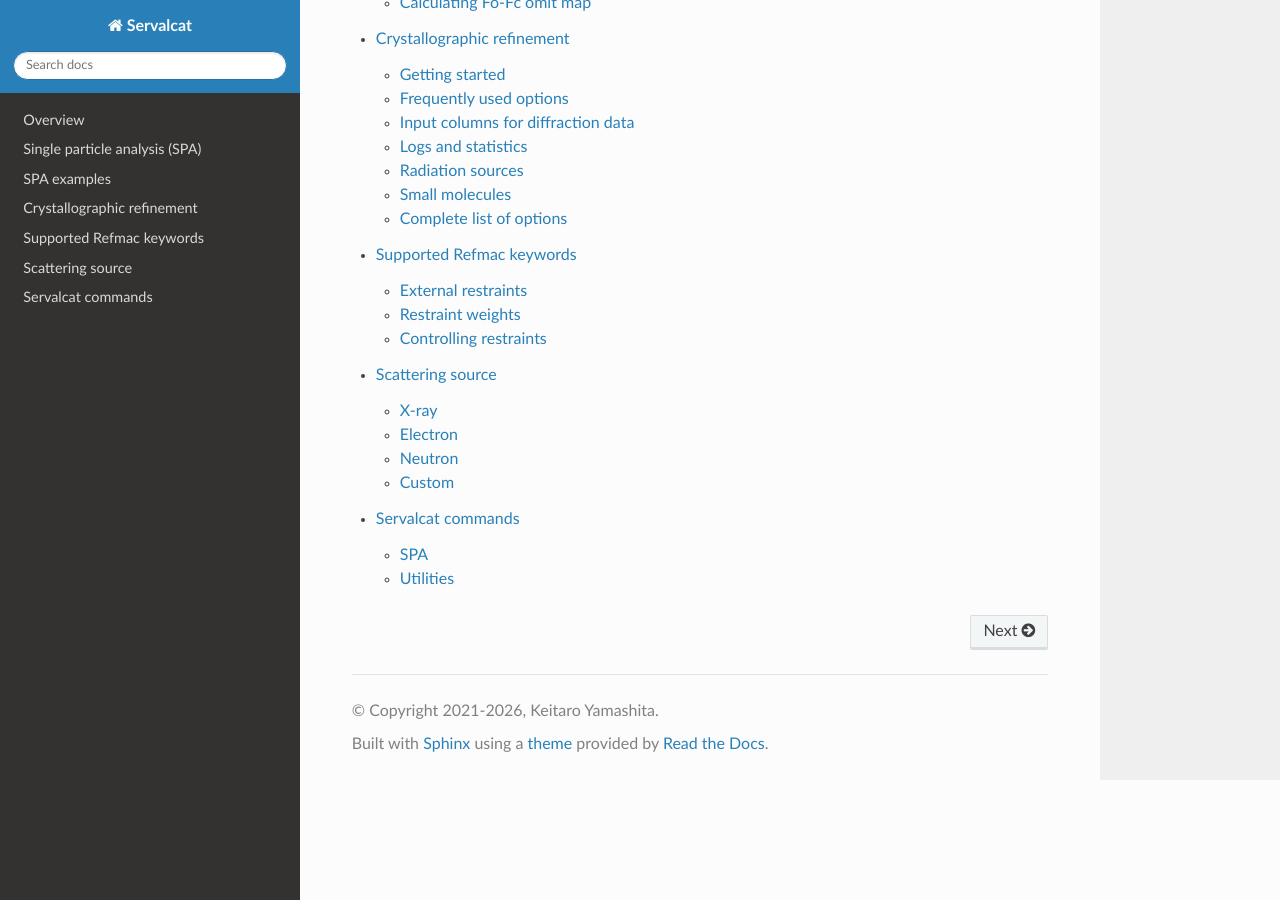
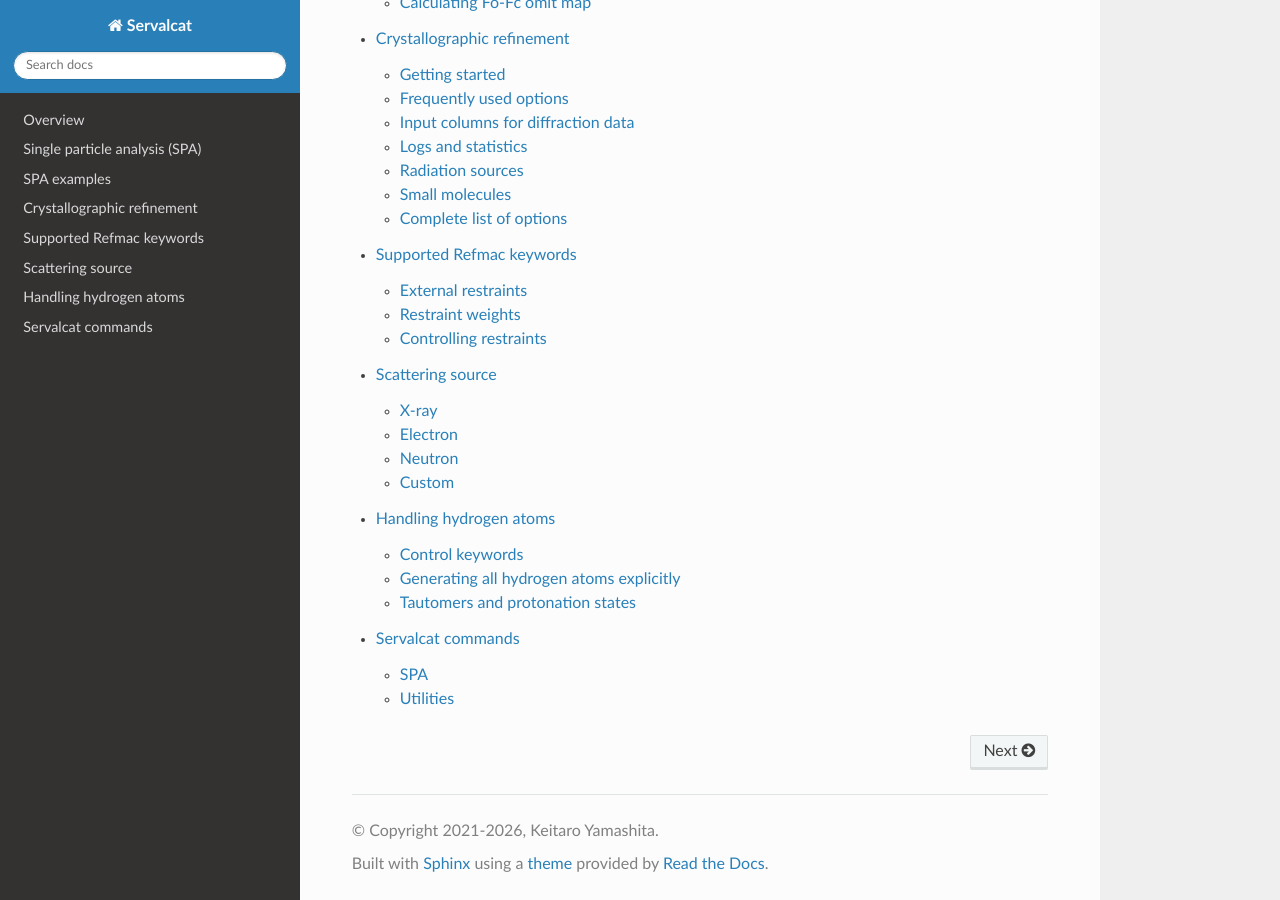
Before and after one commit to keitaroyam/servalcat, a Sphinx documentation site: the page built from docs/index.rst, in a window 1280 px wide and 900 px high, scrolled down 997 px. Built offline with Sphinx 7.4.7 and the Read the Docs theme 3.1.0, drawn with Linux system fonts in a browser that asks for light colours; some of the changed lines change nothing that is shown.

Commit message:
new doc: hydrogen

```diff
--- /dev/null
+++ b/docs/hydrogen.rst
@@ -0,0 +1,86 @@
+.. _hydrogen_handling:
+
+Handling hydrogen atoms
+=======================
+
+Servalcat provides options for handling hydrogen atoms during refinement. Because hydrogen atoms are often difficult to observe at typical resolutions, their treatment involves geometric restraints and controlling whether they respond to the experimental data.
+
+.. note::
+   By default, hydrogen atoms are used to maintain proper geometry and contribute to structure factor calculations, but their positions are only driven by geometric restraints. To allow their positions to be actively shifted by the experimental data, you must explicitly enable them.
+
+Control keywords
+----------------
+
+The following options are available for ``refine_xtal_norefmac`` and ``refine_spa_norefmac``.
+
+.. option:: --hydrogen <all|yes|no>
+
+   Specifies how hydrogen atoms are treated or generated before refinement. This option inherits the behaviour of the ``make hydr`` keyword in Refmac with slight differences.
+
+   * **all** (default): Hydrogen atoms are (re)generated for the model. However, "rotatable" hydrogen atoms (where multiple conformations are geometrically possible, such as hydroxyl hydrogens in Ser/Thr/Tyr) are *not* generated. This prevents incorrect initial placement from introducing artificial steric clashes.
+
+     .. note::
+        Histidine is a special case under ``all``. While ``HD1`` and ``HE2`` are present in the standard definition, they are **not** generated automatically by ``all`` due to tautomeric ambiguity.
+
+   * **yes**: Hydrogen atoms are used exactly as they are present in the input model. No new hydrogens are generated, and existing ones are not removed.
+   * **no**: All hydrogen atoms are stripped from the model before refinement.
+
+.. option:: --refine_h
+
+   By default, hydrogen atoms contribute to geometric restraints and the calculation of structure factors, but they are excluded from the gradient calculation against the experimental data (i.e., their positions are not shifted by the data).
+
+   Including the ``--refine_h`` flag includes hydrogen atoms in the gradient calculation of the experimental data term, allowing their positions to be refined against the observations.
+
+     .. note::
+        Regardless of the settings, **torsion angle restraints** for hydrogen atoms are always active. These restraints are defined in the standard monomer library or user-supplied dictionary files.
+
+.. option:: --hout
+
+   Controls the output of hydrogen atoms. By default, hydrogen atoms are not written to the coordinate file. Specify ``--hout`` to include hydrogen atoms in the output PDB/mmCIF files.
+
+Generating all hydrogen atoms explicitly
+-----------------------------------------
+
+To generate all hydrogen atoms including those with multiple potential ideal positions prior to refinement, use the following utility command:
+
+.. code-block:: bash
+
+   servalcat util h_add input.pdb
+
+This command places all hydrogen atoms at one of their ideal positions. It does *not* account for potential steric clashes with neighbouring atoms. Users must inspect the resulting positions and adjust them manually if necessary before proceeding to refinement. For the subsequent refinement, use ``--hydrogen yes --hout``.
+
+Tautomers and protonation states
+--------------------------------
+
+Servalcat follows the monomer library definitions for tautomers and protonation states. These definitions are generally intended to approximate standard protonation states under typical physiological conditions (e.g., carboxyl groups are deprotonated, and amino groups are protonated).
+
+To use alternative tautomers or protonation states, use the **modification** mechanism. The following modifications are defined within the monomer library:
+
+* ``ASPprot``: Protonated aspartate
+* ``GLUprot``: Protonated glutamate
+* ``HISprot1``: Histidine tautomer with HE2 (HD1 absent)
+* ``HISprot2``: Histidine tautomer with HD1 (HE2 absent)
+
+To apply these modifications to specific residues, use ``MODRES`` records (for PDB files) or the ``_pdbx_struct_mod_residue`` category (for mmCIF files).
+
+We use the unused column (positions 73-80) in `MODRES <https://www.wwpdb.org/documentation/file-format-content/format33/sect3.html#MODRES>`_:
+
+.. code-block:: none
+
+   MODRES      GLU A    7                                                  GLUprot
+
+and we use our own addition ``ccp4_mod_id`` in `_pdbx_struct_mod_residue <https://mmcif.pdb.org/dictionaries/mmcif_ma.dic/Categories/pdbx_struct_mod_residue.html>`_:
+
+.. code-block:: none
+
+   loop_
+   _pdbx_struct_mod_residue.id
+   _pdbx_struct_mod_residue.auth_asym_id
+   _pdbx_struct_mod_residue.auth_seq_id
+   _pdbx_struct_mod_residue.PDB_ins_code
+   _pdbx_struct_mod_residue.auth_comp_id
+   _pdbx_struct_mod_residue.label_comp_id
+   _pdbx_struct_mod_residue.parent_comp_id
+   _pdbx_struct_mod_residue.details
+   _pdbx_struct_mod_residue.ccp4_mod_id
+   1 A 7 ? GLU GLU ? ? 'GLUprot'
--- a/docs/index.rst
+++ b/docs/index.rst
@@ -34,4 +34,5 @@
    xtal
    refmac_keywords
    source
+   hydrogen
    commands
```
